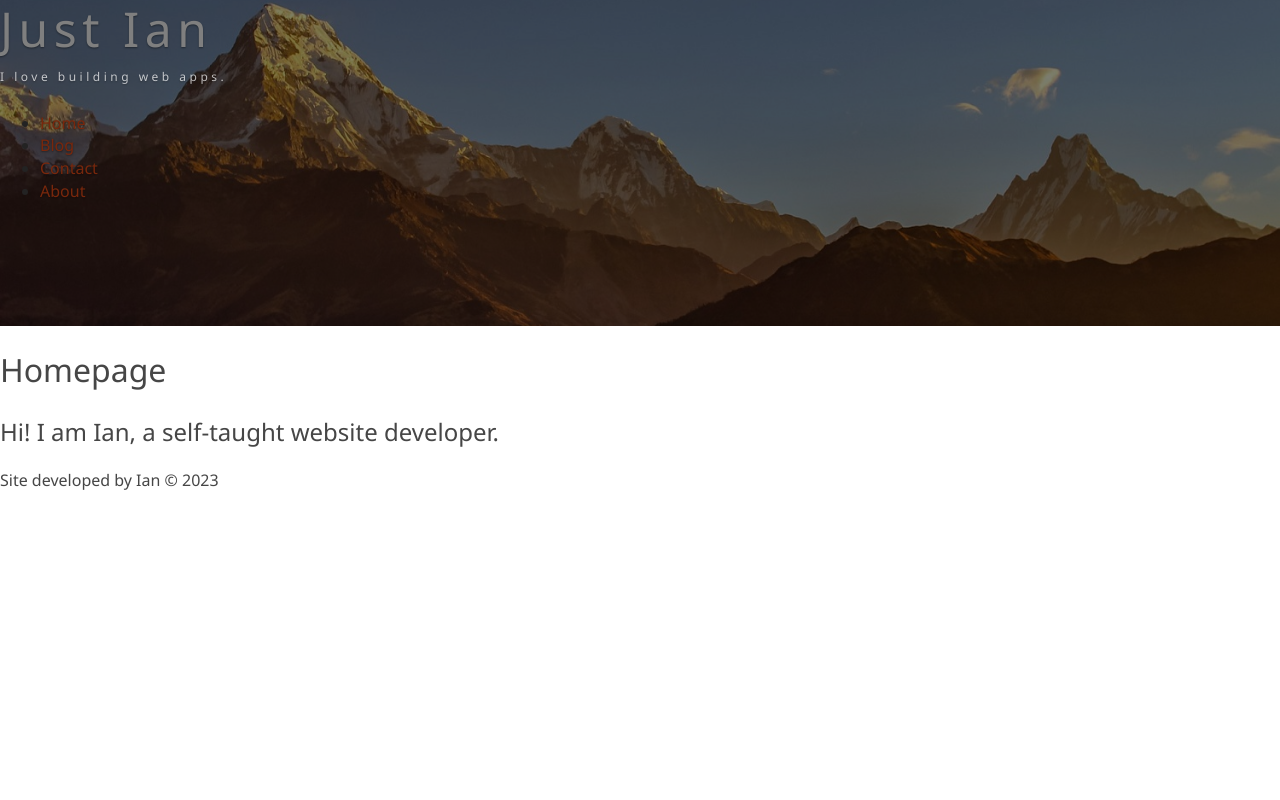
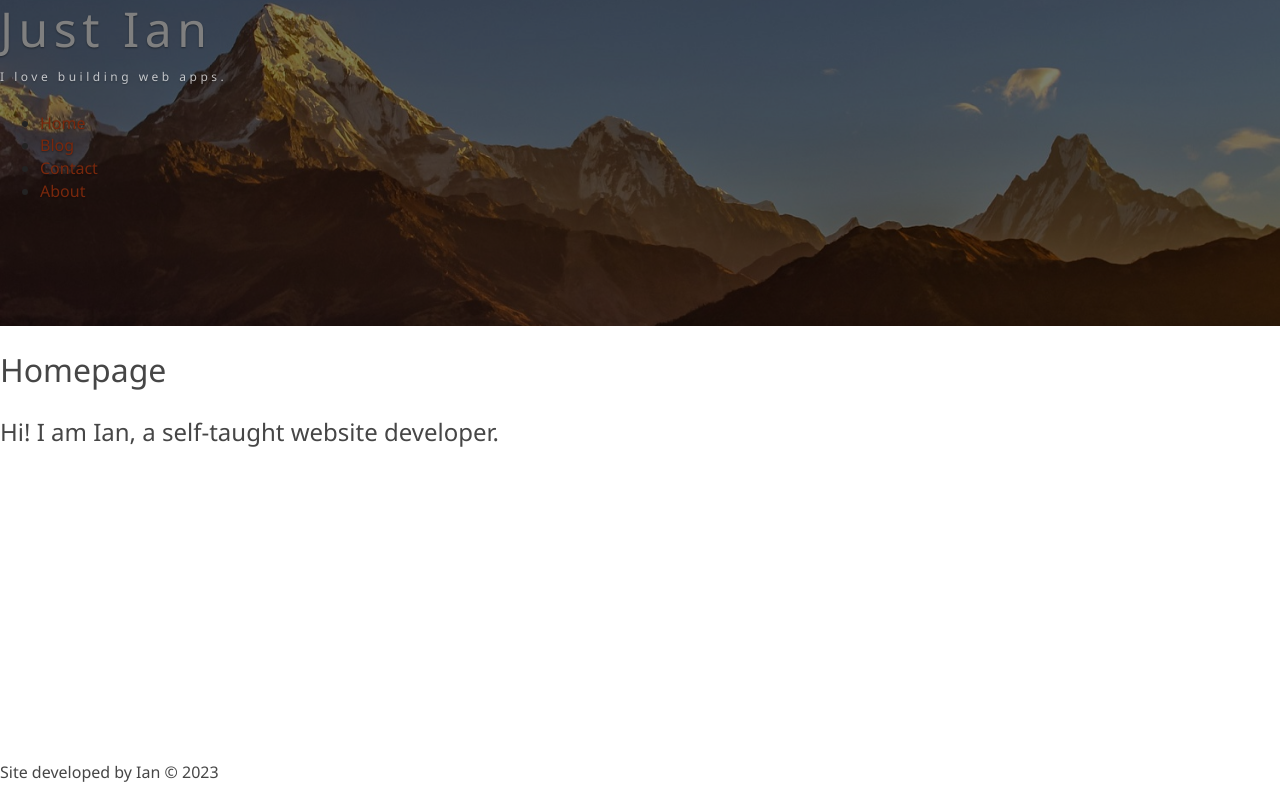
Before and after one commit to madyanes/gatsby-tutorial, a Gatsby site: page / in a window 1280 px wide. Built offline with nearby package versions, Linux system fonts and the light colour scheme; Gatsby itself is replaced by a stand-in of ours.

Commit message:
styling the body

```diff
--- a/src/components/layout.js
+++ b/src/components/layout.js
@@ -2,12 +2,15 @@ import React from 'react'
 import Footer from './footer'
 import Header from './header'
 import '../styles/style.scss'
+import * as layoutStyles from './layout.module.scss'
 
 const Layout = (props) => {
   return (
-    <div>
-      <Header />
-      { props.children }
+    <div className={ layoutStyles.container }>
+      <div className={ layoutStyles.content }>
+        <Header />
+        <div className={ layoutStyles.mainContent }>{ props.children }</div>
+      </div>
       <Footer />
     </div>
   )
--- /dev/null
+++ b/src/components/layout.module.scss
@@ -0,0 +1,15 @@
+.container {
+  display: flex;
+  flex-direction: column;
+  min-height: 100vh;
+}
+
+.content {
+  flex-grow: 1;
+}
+
+.main-content {
+  margin: 0 auto;
+  max-width: 750px;
+  padding: 3rem 1rem 4rem;
+}
```
